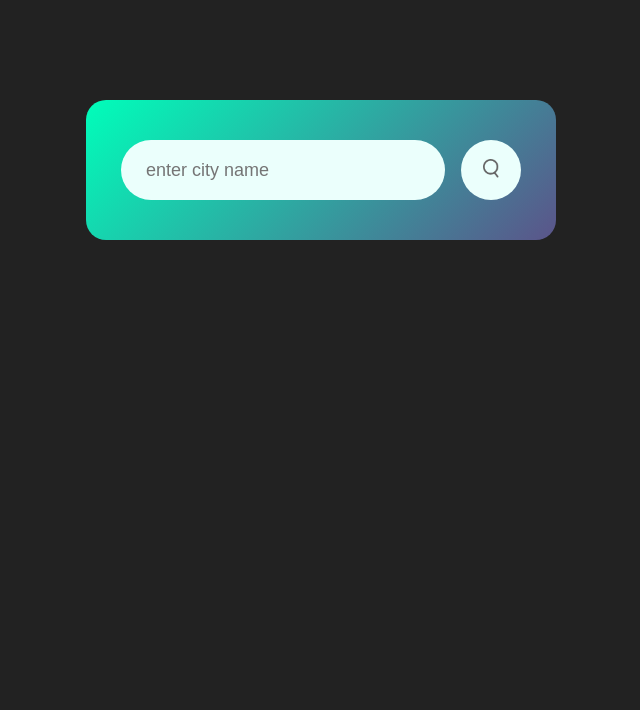
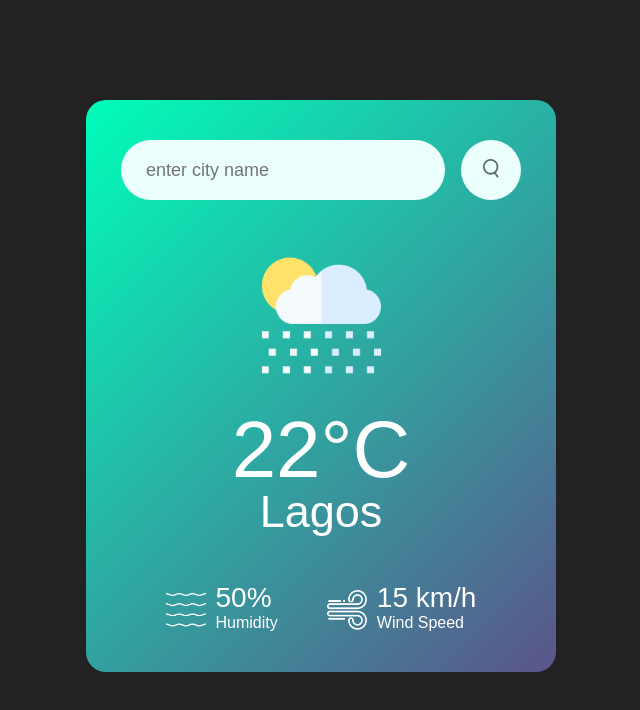
Before and after one commit to Jaymieblaze/WeatherApp, a plain HTML site: page index.html in a window 1280 px wide. Shown: the whole page, without its empty margins (319-959 px from the left). Drawn offline with Linux system fonts and the light colour scheme.

Commit message:
Card Details

```diff
--- a/index.html
+++ b/index.html
@@ -12,6 +12,27 @@
             <input type="text" placeholder="enter city name" spellcheck="false">
             <button><img src="images/search.png" alt=""></button>
         </div>
+        <div class="weather">
+            <img src="images/rain.png" alt="weather-image" class="weather-icon">
+            <h1 class="temp">22°C</h1>
+            <h2 class="city">Lagos</h2>
+            <div class="details">
+                <div class="col">
+                    <img src="images/humidity.png" alt="humidity">
+                    <div>
+                        <p class="humidity">50%</p>
+                        <p>Humidity</p>
+                    </div>
+                </div>
+                <div class="col">
+                    <img src="images/wind.png" alt="wind">
+                    <div>
+                        <p class="wind">15 km/h</p>
+                        <p>Wind Speed</p>
+                    </div>
+                </div>
+            </div>
+        </div>
     </div>
 
 </body>
--- a/style.css
+++ b/style.css
@@ -53,3 +53,44 @@
 .search button img{
     width: 16px;
 }
+
+.weather-icon{
+    width: 170px;
+    margin-top: 30px;
+}
+
+
+.weather h1{
+    font-size: 80px;
+    font-weight: 500;
+}
+
+.weather h2{
+    font-size: 45px;
+    font-weight: 400;
+    margin-top: -10px;
+}
+
+.details{
+    display: flex;
+    align-items: center;
+    justify-content: space-around;
+    padding: 0 20px;
+    margin-top: 50px;
+}
+
+.col{
+    display: flex;
+    align-items: center;
+    text-align: left;
+}
+
+.col img{
+    width: 40px;
+    margin-right: 10px;
+}
+
+.humidity, .wind{
+    font-size: 28px;
+    margin-top: -6px;
+}
```
